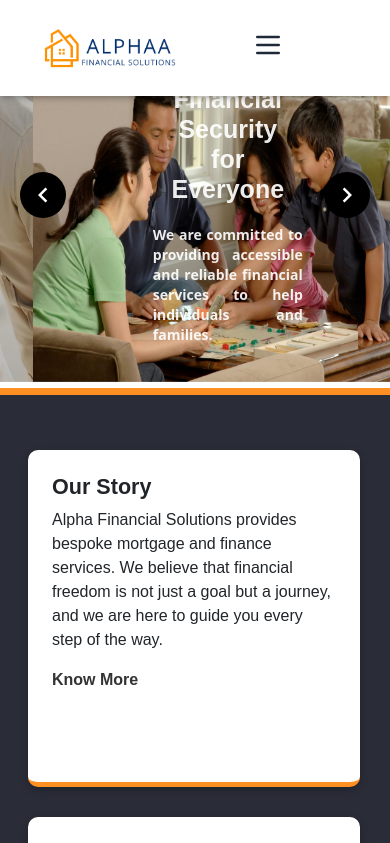
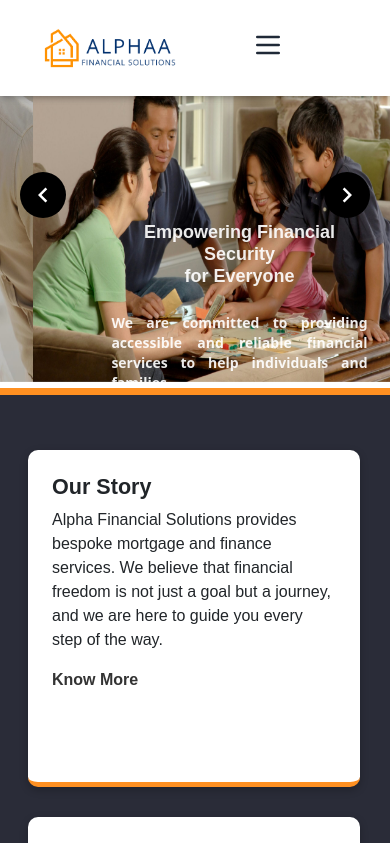
Before and after one commit to ajay4pc385/task-app, a React (Create React App) app: page / in a window 390 px wide. Shown: the top 843 px of the page. Built offline with nearby package versions, Linux system fonts and the light colour scheme.

Commit message:
first commit

```diff
--- a/src/index.css
+++ b/src/index.css
@@ -173,13 +173,29 @@ a{
         height: 45vh;
       }
       .font-h2{
-        font-size: 25px ;
+        font-size: 18px ;
         font-weight: 900 !important;
         font-family: Arial, Helvetica, sans-serif !important;
     }
     .TEXT{
         text-align: justify !important;
     }
+    .text-overlay {
+        position: absolute;
+        top: 80%;
+        left: 53%;
+        width: 78%;
+        transform: translate(-50%, -50%);
+        color: white;
+        text-align: center;
+        display: flex;
+        flex-direction: column;
+        align-items: center;
+        justify-content: center;
+        transition: transform 2000ms ease, opacity 2000ms ease, -webkit-transform 2000ms ease;
+        /* Optional: to add a background overlay */
+        padding: 20px; /* Optional: for some padding around the text */
+      }
 }
 
 @media (max-width: 768px) {
@@ -227,13 +243,29 @@ a{
         height: 45vh;
       }
       .font-h2{
-        font-size: 25px ;
+        font-size: 18px ;
         font-weight: 900 !important;
         font-family: Arial, Helvetica, sans-serif !important;
     }
     .TEXT{
         text-align: justify !important;
     }
+    .text-overlay {
+        position: absolute;
+        top: 80%;
+        left: 53%;
+        width: 78%;
+        transform: translate(-50%, -50%);
+        color: white;
+        text-align: center;
+        display: flex;
+        flex-direction: column;
+        align-items: center;
+        justify-content: center;
+        transition: transform 2000ms ease, opacity 2000ms ease, -webkit-transform 2000ms ease;
+        /* Optional: to add a background overlay */
+        padding: 20px; /* Optional: for some padding around the text */
+      }
 }
 @media (max-width: 576px) {
     body {
@@ -289,13 +321,29 @@ a{
         height: 45vh;
       }
       .font-h2{
-        font-size: 25px ;
+        font-size: 18px ;
         font-weight: 900 !important;
         font-family: Arial, Helvetica, sans-serif !important;
     }
     .TEXT{
         text-align: justify !important;
     }
+    .text-overlay {
+        position: absolute;
+        top: 80%;
+        left: 53%;
+        width: 78%;
+        transform: translate(-50%, -50%);
+        color: white;
+        text-align: center;
+        display: flex;
+        flex-direction: column;
+        align-items: center;
+        justify-content: center;
+        transition: transform 2000ms ease, opacity 2000ms ease, -webkit-transform 2000ms ease;
+        /* Optional: to add a background overlay */
+        padding: 20px; /* Optional: for some padding around the text */
+      }
 
 }
 @media (max-width: 400px) {
@@ -352,13 +400,29 @@ a{
         height: 45vh;
       }
       .font-h2{
-        font-size: 25px ;
+        font-size: 18px ;
         font-weight: 900 !important;
         font-family: Arial, Helvetica, sans-serif !important;
     }
     .TEXT{
         text-align: justify !important;
     }
+    .text-overlay {
+        position: absolute;
+        top: 80%;
+        left: 53%;
+        width: 78%;
+        transform: translate(-50%, -50%);
+        color: white;
+        text-align: center;
+        display: flex;
+        flex-direction: column;
+        align-items: center;
+        justify-content: center;
+        transition: transform 2000ms ease, opacity 2000ms ease, -webkit-transform 2000ms ease;
+        /* Optional: to add a background overlay */
+        padding: 20px; /* Optional: for some padding around the text */
+      }
 }
 @media (max-width: 300px) {
     body {
@@ -414,13 +478,45 @@ a{
         height: 45vh;
       }
       .font-h2{
-        font-size: 25px ;
+        font-size: 18px ;
         font-weight: 900 !important;
         font-family: Arial, Helvetica, sans-serif !important;
     }
     .TEXT{
         text-align: justify !important;
     }
+    .text-overlay {
+        position: absolute;
+        top: 80%;
+        left: 53%;
+        width: 78%;
+        transform: translate(-50%, -50%);
+        color: white;
+        text-align: center;
+        display: flex;
+        flex-direction: column;
+        align-items: center;
+        justify-content: center;
+        transition: transform 2000ms ease, opacity 2000ms ease, -webkit-transform 2000ms ease;
+        /* Optional: to add a background overlay */
+        padding: 20px; /* Optional: for some padding around the text */
+      }
+      .text-overlay {
+        position: absolute;
+        top: 80%;
+        left: 53%;
+        width: 78%;
+        transform: translate(-50%, -50%);
+        color: white;
+        text-align: center;
+        display: flex;
+        flex-direction: column;
+        align-items: center;
+        justify-content: center;
+        transition: transform 2000ms ease, opacity 2000ms ease, -webkit-transform 2000ms ease;
+        /* Optional: to add a background overlay */
+        padding: 20px; /* Optional: for some padding around the text */
+      }
 }
 
 
@@ -478,11 +574,27 @@ a{
         height: 45vh;
       }
       .font-h2{
-        font-size: 25px ;
+        font-size: 18px ;
         font-weight: 900 !important;
         font-family: Arial, Helvetica, sans-serif !important;
     }
     .TEXT{
         text-align: justify !important;
     }
+    .text-overlay {
+        position: absolute;
+        top: 80%;
+        left: 53%;
+        width: 78%;
+        transform: translate(-50%, -50%);
+        color: white;
+        text-align: center;
+        display: flex;
+        flex-direction: column;
+        align-items: center;
+        justify-content: center;
+        transition: transform 2000ms ease, opacity 2000ms ease, -webkit-transform 2000ms ease;
+        /* Optional: to add a background overlay */
+        padding: 20px; /* Optional: for some padding around the text */
+      }
 }
```
